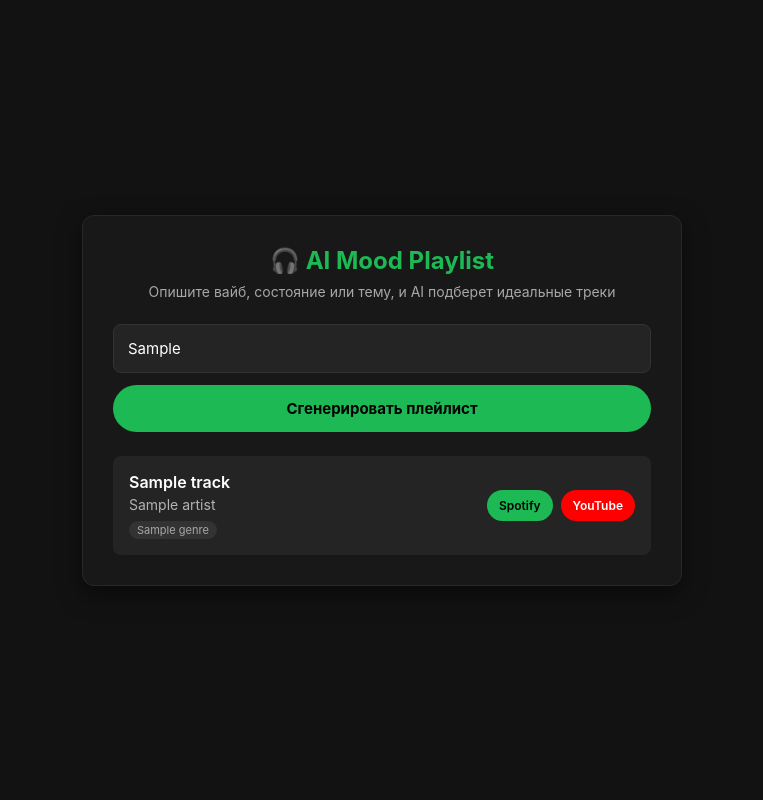
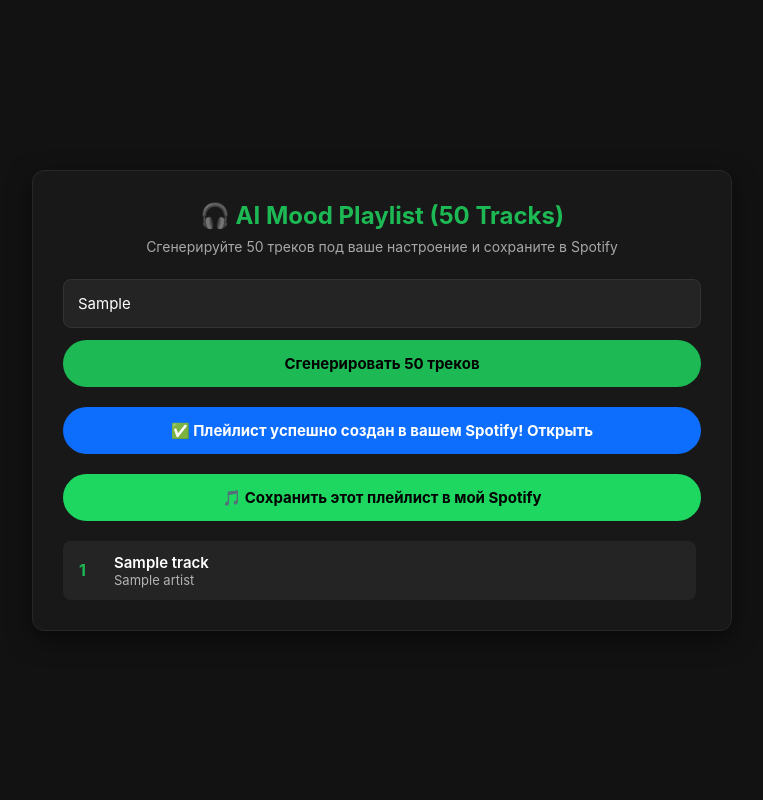
Before and after one commit to Baburgegeeg/Spotify-playlist-generator, a Flask app: template templates/index.html in a window 1280 px wide. Shown: the whole page, without its empty margins (258-1021 px from the left). Run offline with Flask 3, Linux system fonts and the light colour scheme; the template is opened without the code that fills it: most values are stand-ins (such as "Sample title", 1, 10 or a date in 2020).

Commit message:
Revise index.html for AI Playlist Generator
Updated the HTML structure and styles for the AI Playlist Generator, changing the title and enhancing the layout for better user experience.

```diff
--- a/templates/index.html
+++ b/templates/index.html
@@ -3,211 +3,58 @@
 <head>
     <meta charset="UTF-8">
     <meta name="viewport" content="width=device-width, initial-scale=1.0">
-    <title>AI Playlist Generator</title>
+    <title>AI 50-Track Playlist Generator</title>
     <style>
-        * {
-            box-sizing: border-box;
-            margin: 0;
-            padding: 0;
-            font-family: -apple-system, BlinkMacSystemFont, "Segoe UI", Roboto, Helvetica, Arial, sans-serif;
-        }
-
-        body {
-            background-color: #121212;
-            color: #FFFFFF;
-            display: flex;
-            justify-content: center;
-            align-items: center;
-            min-height: 100vh;
-            padding: 20px;
-        }
-
-        .container {
-            background-color: #181818;
-            border-radius: 12px;
-            padding: 30px;
-            width: 100%;
-            max-width: 600px;
-            box-shadow: 0 8px 24px rgba(0, 0, 0, 0.5);
-            border: 1px solid #282828;
-        }
-
-        h1 {
-            font-size: 24px;
-            font-weight: 700;
-            margin-bottom: 8px;
-            color: #1DB954; /* Spotify Green */
-            text-align: center;
-        }
-
-        p.subtitle {
-            color: #A7A7A7;
-            font-size: 14px;
-            text-align: center;
-            margin-bottom: 24px;
-        }
-
-        form {
-            display: flex;
-            flex-direction: column;
-            gap: 12px;
-            margin-bottom: 24px;
-        }
-
-        input[type="text"] {
-            width: 100%;
-            padding: 14px;
-            border-radius: 8px;
-            border: 1px solid #333;
-            background-color: #242424;
-            color: #FFF;
-            font-size: 15px;
-            outline: none;
-            transition: border-color 0.2s;
-        }
-
-        input[type="text"]:focus {
-            border-color: #1DB954;
-        }
-
-        button {
-            padding: 14px;
-            border-radius: 25px;
-            border: none;
-            background-color: #1DB954;
-            color: #000;
-            font-weight: 700;
-            font-size: 15px;
-            cursor: pointer;
-            transition: transform 0.1s, background-color 0.2s;
-        }
-
-        button:hover {
-            background-color: #1ed760;
-            transform: scale(1.02);
-        }
-
-        .error {
-            background-color: rgba(220, 53, 69, 0.2);
-            border: 1px solid #dc3545;
-            color: #ff6b6b;
-            padding: 12px;
-            border-radius: 8px;
-            font-size: 14px;
-            margin-bottom: 20px;
-        }
-
-        .playlist {
-            display: flex;
-            flex-direction: column;
-            gap: 12px;
-        }
-
-        .track-card {
-            background-color: #242424;
-            padding: 16px;
-            border-radius: 8px;
-            display: flex;
-            justify-content: space-between;
-            align-items: center;
-            transition: background-color 0.2s;
-        }
-
-        .track-card:hover {
-            background-color: #2A2A2A;
-        }
-
-        .track-info {
-            display: flex;
-            flex-direction: column;
-            gap: 4px;
-            max-width: 65%;
-        }
-
-        .track-title {
-            font-weight: 600;
-            font-size: 16px;
-            color: #FFF;
-        }
-
-        .track-artist {
-            color: #B3B3B3;
-            font-size: 14px;
-        }
-
-        .track-genre {
-            display: inline-block;
-            font-size: 11px;
-            background-color: #333;
-            color: #A7A7A7;
-            padding: 2px 8px;
-            border-radius: 12px;
-            width: fit-content;
-            margin-top: 4px;
-        }
-
-        .track-links {
-            display: flex;
-            gap: 8px;
-        }
-
-        .btn-link {
-            text-decoration: none;
-            padding: 8px 12px;
-            border-radius: 16px;
-            font-size: 12px;
-            font-weight: 600;
-            transition: opacity 0.2s;
-        }
-
-        .btn-link:hover {
-            opacity: 0.8;
-        }
-
-        .btn-spotify {
-            background-color: #1DB954;
-            color: #000;
-        }
-
-        .btn-youtube {
-            background-color: #FF0000;
-            color: #FFF;
-        }
+        * { box-sizing: border-box; margin: 0; padding: 0; font-family: -apple-system, BlinkMacSystemFont, "Segoe UI", Roboto, sans-serif; }
+        body { background-color: #121212; color: #FFF; display: flex; justify-content: center; align-items: center; min-height: 100vh; padding: 20px; }
+        .container { background-color: #181818; border-radius: 12px; padding: 30px; width: 100%; max-width: 700px; box-shadow: 0 8px 24px rgba(0,0,0,0.5); border: 1px solid #282828; }
+        h1 { font-size: 24px; color: #1DB954; text-align: center; margin-bottom: 8px; }
+        p.subtitle { color: #A7A7A7; font-size: 14px; text-align: center; margin-bottom: 24px; }
+        form { display: flex; flex-direction: column; gap: 12px; margin-bottom: 20px; }
+        input[type="text"] { width: 100%; padding: 14px; border-radius: 8px; border: 1px solid #333; background: #242424; color: #FFF; font-size: 15px; outline: none; }
+        input[type="text"]:focus { border-color: #1DB954; }
+        .btn { padding: 14px; border-radius: 25px; border: none; font-weight: 700; font-size: 15px; cursor: pointer; text-align: center; text-decoration: none; display: block; }
+        .btn-submit { background-color: #1DB954; color: #000; }
+        .btn-spotify-export { background-color: #1ED760; color: #000; margin-bottom: 20px; }
+        .btn-success { background-color: #0D6EFD; color: #FFF; margin-bottom: 20px; }
+        .error { background-color: rgba(220, 53, 69, 0.2); border: 1px solid #dc3545; color: #ff6b6b; padding: 12px; border-radius: 8px; font-size: 14px; margin-bottom: 20px; }
+        .playlist { display: flex; flex-direction: column; gap: 8px; max-height: 500px; overflow-y: auto; padding-right: 5px; }
+        .track-card { background-color: #242424; padding: 12px 16px; border-radius: 8px; display: flex; justify-content: space-between; align-items: center; }
+        .track-num { color: #1DB954; font-weight: bold; margin-right: 10px; width: 25px; }
+        .track-info { display: flex; flex-direction: column; flex-grow: 1; }
+        .track-title { font-weight: 600; font-size: 15px; }
+        .track-artist { color: #B3B3B3; font-size: 13px; }
     </style>
 </head>
 <body>
 
 <div class="container">
-    <h1>🎧 AI Mood Playlist</h1>
-    <p class="subtitle">Опишите вайб, состояние или тему, и AI подберет идеальные треки</p>
+    <h1>🎧 AI Mood Playlist (50 Tracks)</h1>
+    <p class="subtitle">Сгенерируйте 50 треков под ваше настроение и сохраните в Spotify</p>
 
     <form method="POST">
-        <input
-            type="text"
-            name="vibe"
-            placeholder="Например: Ночной драйв под хип-хоп или тяжелые риффы для зала"
-            value="{{ user_prompt }}"
-            required
-        >
-        <button type="submit">Сгенерировать плейлист</button>
+        <input type="text" name="vibe" placeholder="Например: late night drive, ночной хип-хоп, саундтрек для зала" value="{{ user_prompt }}" required>
+        <button type="submit" class="btn btn-submit">Сгенерировать 50 треков</button>
     </form>
 
     {% if error %}
         <div class="error">{{ error }}</div>
     {% endif %}
 
+    {% if playlist_url %}
+        <a href="{{ playlist_url }}" target="_blank" class="btn btn-success">✅ Плейлист успешно создан в вашем Spotify! Открыть</a>
+    {% endif %}
+
     {% if tracks %}
+        <a href="/export-spotify" class="btn btn-spotify-export">🎵 Сохранить этот плейлист в мой Spotify</a>
+
         <div class="playlist">
             {% for track in tracks %}
                 <div class="track-card">
+                    <span class="track-num">{{ loop.index }}</span>
                     <div class="track-info">
                         <span class="track-title">{{ track.title }}</span>
                         <span class="track-artist">{{ track.artist }}</span>
-                        <span class="track-genre">{{ track.genre }}</span>
-                    </div>
-                    <div class="track-links">
-                        <a href="{{ track.spotify_url }}" target="_blank" class="btn-link btn-spotify">Spotify</a>
-                        <a href="{{ track.youtube_url }}" target="_blank" class="btn-link btn-youtube">YouTube</a>
                     </div>
                 </div>
             {% endfor %}
```
